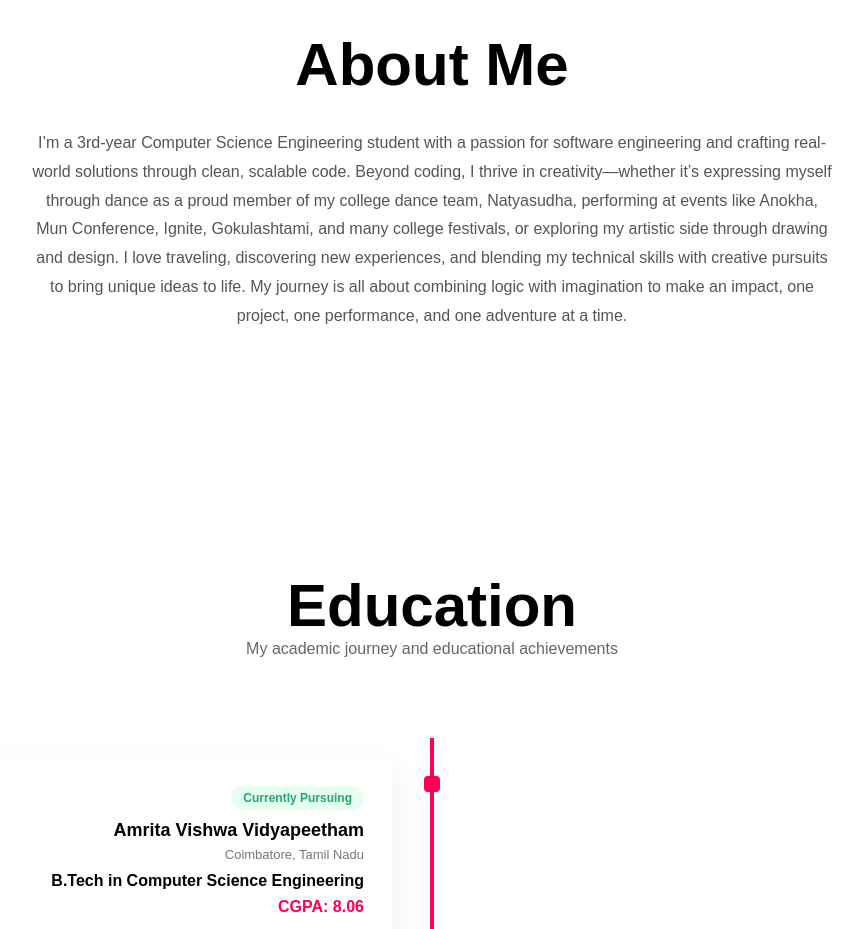
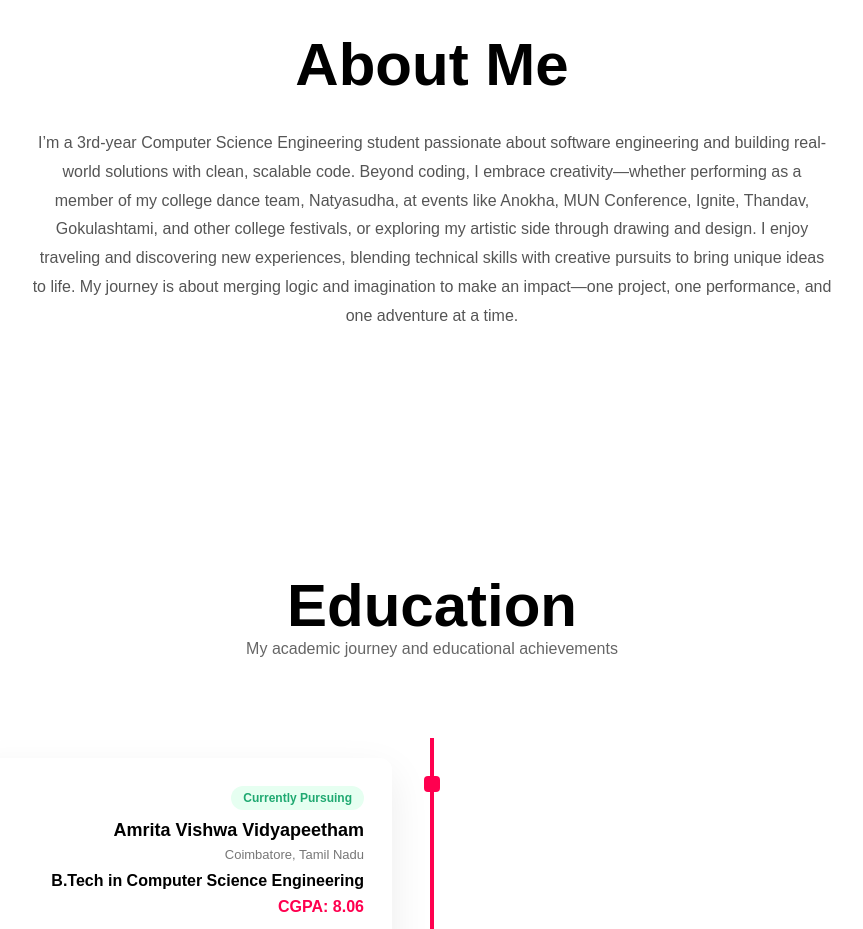
Before and after one commit to geethikagnair/my-portfolio, a plain HTML site: page index.html in a window 1280 px wide. Shown: the part 860-1789 px from the top of the page, without its empty margins (208-1071 px from the left). Drawn offline with Linux system fonts and the light colour scheme.

Commit message:
Updated about section

```diff
--- a/index.html
+++ b/index.html
@@ -55,11 +55,11 @@
     <!-- About Description -->
     <div class="about-description">
       <p>
-        I’m a 3rd-year Computer Science Engineering student with a passion for software engineering and crafting real-world solutions through clean, scalable code.
-        Beyond coding, I thrive in creativity—whether it’s expressing myself through dance as a proud member of my college dance team, Natyasudha,
-        performing at events like Anokha, Mun Conference, Ignite, Gokulashtami, and many college festivals, or exploring my artistic side through drawing and design.
-        I love traveling, discovering new experiences, and blending my technical skills with creative pursuits to bring unique ideas to life.
-        My journey is all about combining logic with imagination to make an impact, one project, one performance, and one adventure at a time.
+        I’m a 3rd-year Computer Science Engineering student passionate about software engineering and building real-world solutions with clean, scalable code.
+       Beyond coding, I embrace creativity—whether performing as a member of my college dance team, Natyasudha, at events like Anokha, MUN Conference,
+       Ignite, Thandav, Gokulashtami, and other college festivals, or exploring my artistic side through drawing and design.
+       I enjoy traveling and discovering new experiences, blending technical skills with creative pursuits to bring unique ideas to life.
+       My journey is about merging logic and imagination to make an impact—one project, one performance, and one adventure at a time.
       </p>
     </div>
 
```
